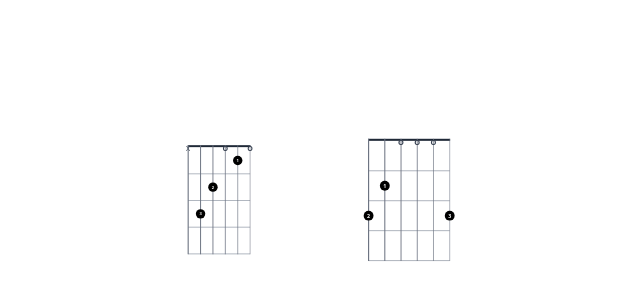
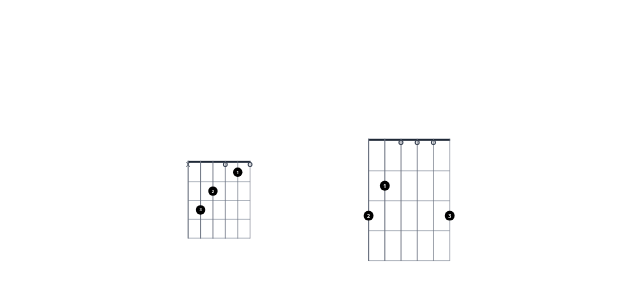
Before and after one commit to amvn-rwt/react-chord-box, a React (Vite) app: page / in a window 1280 px wide. Shown: the part 212-512 px from the top of the page, without its empty margins (321-961 px from the left). Built offline with nearby package versions, Linux system fonts and the light colour scheme.

Commit message:
fix: adjust chord diagram height and correct comment notation for muted finger

```diff
--- a/src/App.tsx
+++ b/src/App.tsx
@@ -3,7 +3,7 @@ import ChordDiagram from "./components/chord-diagram/chord-diagram";
 function App() {
   return (
     <>
-      <ChordDiagram chord="C" width={80} height={140} />
+      <ChordDiagram chord="C" width={80} height={100} />
       <ChordDiagram chord="G" width={100} height={150} />
     </>
   );
--- a/src/components/chord-diagram/chord-diagram.tsx
+++ b/src/components/chord-diagram/chord-diagram.tsx
@@ -140,7 +140,7 @@ export default function ChordDiagram({
         );
       })}
 
-      {/* finger dots, open (O), muted (×) */}
+      {/* finger dots, open (O), muted (X) */}
       <g>
         {frets.map((fret, i) => {
           const finger = fingers[i]!;
```
